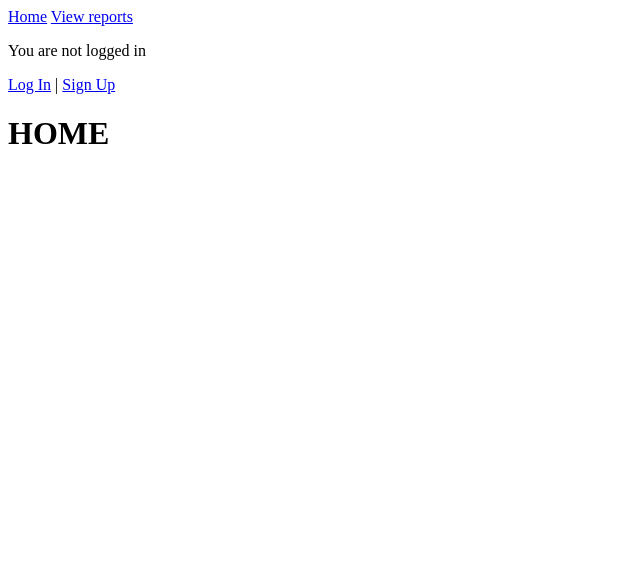
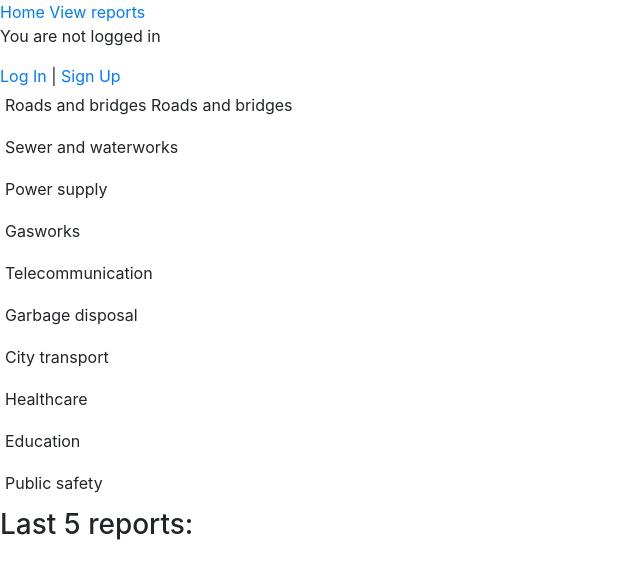
Before and after one commit to SDA-wrzesien-2023-gr2/citizen-report, a Django app: page / in a window 1280 px wide. Shown: the top 579 px of the page, without its empty margins (0-640 px from the left). Run offline with Django 4.2, Linux system fonts and the light colour scheme; data that the repository does not hold is empty; some libraries are stand-ins or nearby versions.

Commit message:
Create category buttons on home and add bootstrap for test

```diff
--- a/citizen_report/report/views.py
+++ b/citizen_report/report/views.py
@@ -6,11 +6,12 @@
 
 
 def home(request):
-    return render(request, 'home.html')
+    reports = Report.objects.order_by('-created_at')[:5]
+    return render(request, 'home.html', {'reports': reports})
 
 
 def list_reports(request):
-    reports = Report.objects.all()
+    reports = Report.objects.filter(category__contains=request.POST.get('category')).all()
     return render(request, 'reports.html', {'reports': reports})
 
 
--- a/citizen_report/templates/base.html
+++ b/citizen_report/templates/base.html
@@ -2,6 +2,11 @@
 <html lang="en">
 <head>
   <meta charset="UTF-8">
+  <meta name="viewport" content="width=device-width, initial-scale=1, shrink-to-fit=no">
+
+  <!-- Bootstrap CSS -->
+  <link rel="stylesheet" href="https://cdn.jsdelivr.net/npm/bootstrap@4.0.0/dist/css/bootstrap.min.css" integrity="sha384-Gn5384xqQ1aoWXA+058RXPxPg6fy4IWvTNh0E263XmFcJlSAwiGgFAW/dAiS6JXm" crossorigin="anonymous">
+
   <title>
       {% block title %}
         Base
@@ -25,5 +30,13 @@
 
   {% endblock content %}
 
+
+<!-- Optional JavaScript -->
+<!-- jQuery first, then Popper.js, then Bootstrap JS -->
+<script src="https://code.jquery.com/jquery-3.2.1.slim.min.js" integrity="sha384-KJ3o2DKtIkvYIK3UENzmM7KCkRr/rE9/Qpg6aAZGJwFDMVNA/GpGFF93hXpG5KkN" crossorigin="anonymous"></script>
+<script src="https://cdn.jsdelivr.net/npm/popper.js@1.12.9/dist/umd/popper.min.js" integrity="sha384-ApNbgh9B+Y1QKtv3Rn7W3mgPxhU9K/ScQsAP7hUibX39j7fakFPskvXusvfa0b4Q" crossorigin="anonymous"></script>
+<script src="https://cdn.jsdelivr.net/npm/bootstrap@4.0.0/dist/js/bootstrap.min.js" integrity="sha384-JZR6Spejh4U02d8jOt6vLEHfe/JQGiRRSQQxSfFWpi1MquVdAyjUar5+76PVCmYl" crossorigin="anonymous"></script>
+
+
 </body>
 </html>
--- a/citizen_report/templates/home.html
+++ b/citizen_report/templates/home.html
@@ -3,7 +3,126 @@
 {% block title %}Home{% endblock %}
 
 {% block content %}
-<h1>HOME</h1>
+<div style="padding:5px;">
+    <form action="{% url 'reports' %}" method="post">
+        {% csrf_token %}
+        <label style="cursor:pointer;">
+            <input style="display:none" type="submit" value=RBR name="category">Roads and bridges
+            <span>
+            Roads and bridges
+        </span>
+        </label>
+    </form>
+</div>
+<div style="padding:5px;">
+    <form action="{% url 'reports' %}" method="post">
+        {% csrf_token %}
+        <label style="cursor:pointer;">
+            <input style="display:none"  type="submit" value=SWS name="category">
+            <span>
+            Sewer and waterworks
+        </span>
+        </label>
+    </form>
+</div>
+<div style="padding:5px;">
+    <form action="{% url 'reports' %}" method="post">
+        {% csrf_token %}
+        <label style="cursor:pointer;">
+            <input style="display:none"  type="submit" value=POW name="category">
+            <span>
+            Power supply
+        </span>
+        </label>
+    </form>
+</div>
+<div style="padding:5px;">
+    <form action="{% url 'reports' %}" method="post">
+        {% csrf_token %}
+        <label style="cursor:pointer;">
+            <input style="display:none"  type="submit" value=GAS name="category">
+            <span>
+            Gasworks
+        </span>
+        </label>
+    </form>
+</div>
+<div style="padding:5px;">
+    <form action="{% url 'reports' %}" method="post">
+        {% csrf_token %}
+        <label style="cursor:pointer;">
+            <input style="display:none"  type="submit" value=TEL name="category">
+            <span>
+            Telecommunication
+        </span>
+        </label>
+    </form>
+</div>
+<div style="padding:5px;">
+    <form action="{% url 'reports' %}" method="post">
+        {% csrf_token %}
+        <label style="cursor:pointer;">
+            <input style="display:none"  type="submit" value=GAR name="category">
+            <span>
+            Garbage disposal
+        </span>
+        </label>
+    </form>
+</div>
+<div style="padding:5px;">
+    <form action="{% url 'reports' %}" method="post">
+        {% csrf_token %}
+        <label style="cursor:pointer;">
+            <input style="display:none"  type="submit" value=CTR name="category">
+            <span>
+            City transport
+        </span>
+        </label>
+    </form>
+</div>
+<div style="padding:5px;">
+    <form action="{% url 'reports' %}" method="post">
+        {% csrf_token %}
+        <label style="cursor:pointer;">
+            <input style="display:none"  type="submit" value=HTH name="category">
+            <span>
+            Healthcare
+        </span>
+        </label>
+    </form>
+</div>
+<div style="padding:5px;">
+    <form action="{% url 'reports' %}" method="post">
+        {% csrf_token %}
+        <label style="cursor:pointer;">
+            <input style="display:none"  type="submit" value=EDU name="category">
+            <span>
+            Education
+        </span>
+        </label>
+    </form>
+</div>
+<div style="padding:5px;">
+    <form action="{% url 'reports' %}" method="post">
+        {% csrf_token %}
+        <label style="cursor:pointer;">
+            <input style="display:none"  type="submit" value=SAF name="category">
+            <span>
+            Public safety
+        </span>
+        </label>
+    </form>
+</div>
+
+<h3>Last 5 reports:</h3>
+{% for report in reports %}
+<p>
+    <a href="{% url 'detail' report.id %}">{{report.title}}</a>
+    {{report.created_at}}
+    {{report.get_category_display}}
+    {{report.user}}
+</p>
+{% endfor %}
 
 
 {% endblock %}
```
Also changed, not shown: citizen_report/authSystem/templates/signup.html (+12 -6 lines), citizen_report/report/admin.py (+8 -1 lines), citizen_report/report/templates/reports.html (+6 -1 lines).
